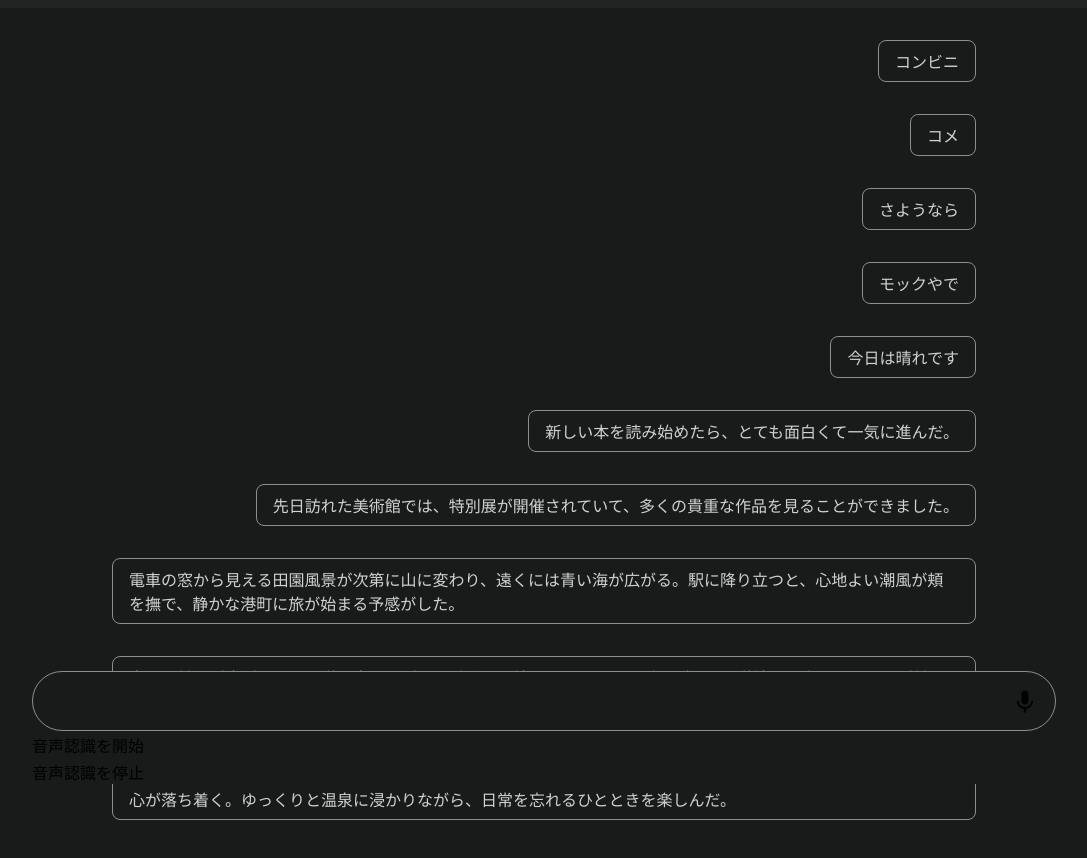
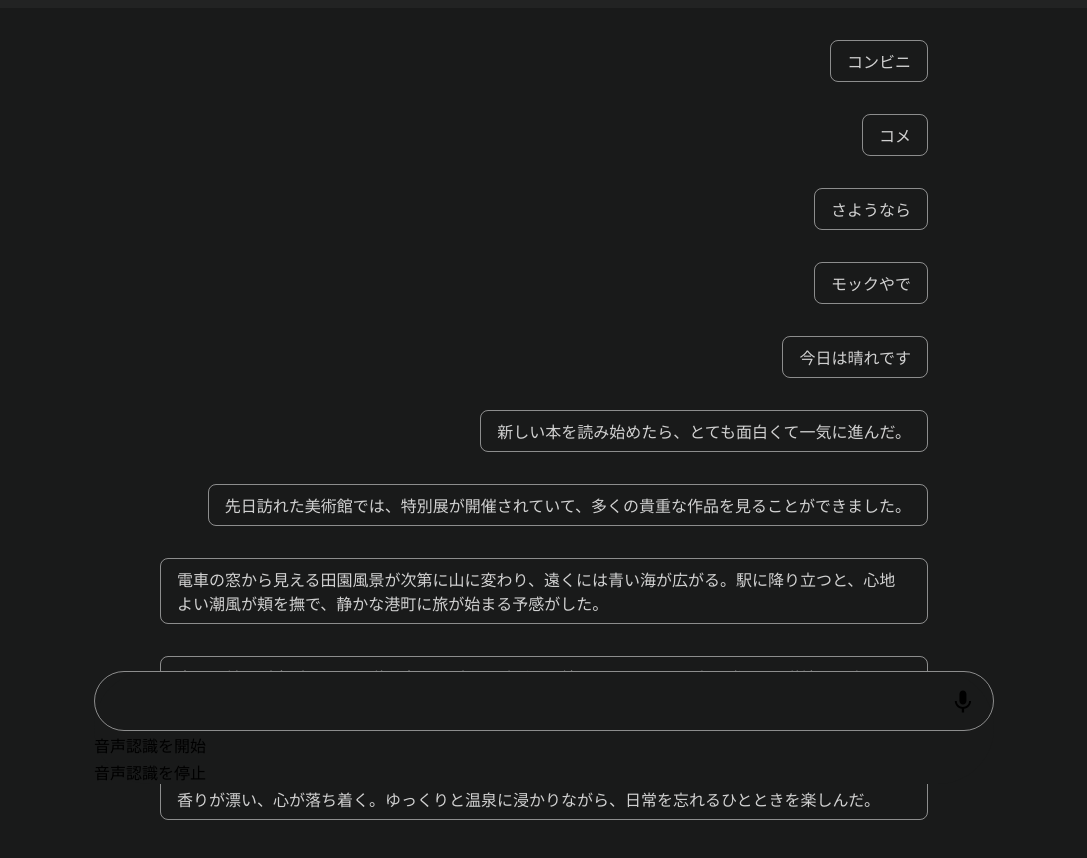
Before and after one commit to Fn-front/nextjs-web-speech-api, a Next.js app: page / in a window 1280 px wide. Shown: the top 858 px of the page, without its empty margins (96-1183 px from the left). Built offline with nearby package versions, Linux system fonts and the light colour scheme.

Commit message:
update: style layout調整

```diff
--- a/src/features/voiceRecognition/index.module.scss
+++ b/src/features/voiceRecognition/index.module.scss
@@ -1,6 +1,7 @@
 .voice_recognition{
   position: relative;
   width: 70vw;
+  max-width: 800px;
   height: 100%;
   margin: 0 auto;
 }
@@ -10,6 +11,15 @@
   bottom: 16px;
   left: 50%;
   width: 80vw;
+  max-width: 900px;
   transform: translateX(-50%);
   background-color: rgb(var(--color-black));
+  z-index: 100;
+  border-radius: 100px;
 }
+
+.voice_overlay{
+  position: fixed;
+  inset: 0;
+  background-color: rgba(#000, .6);
+}
```
